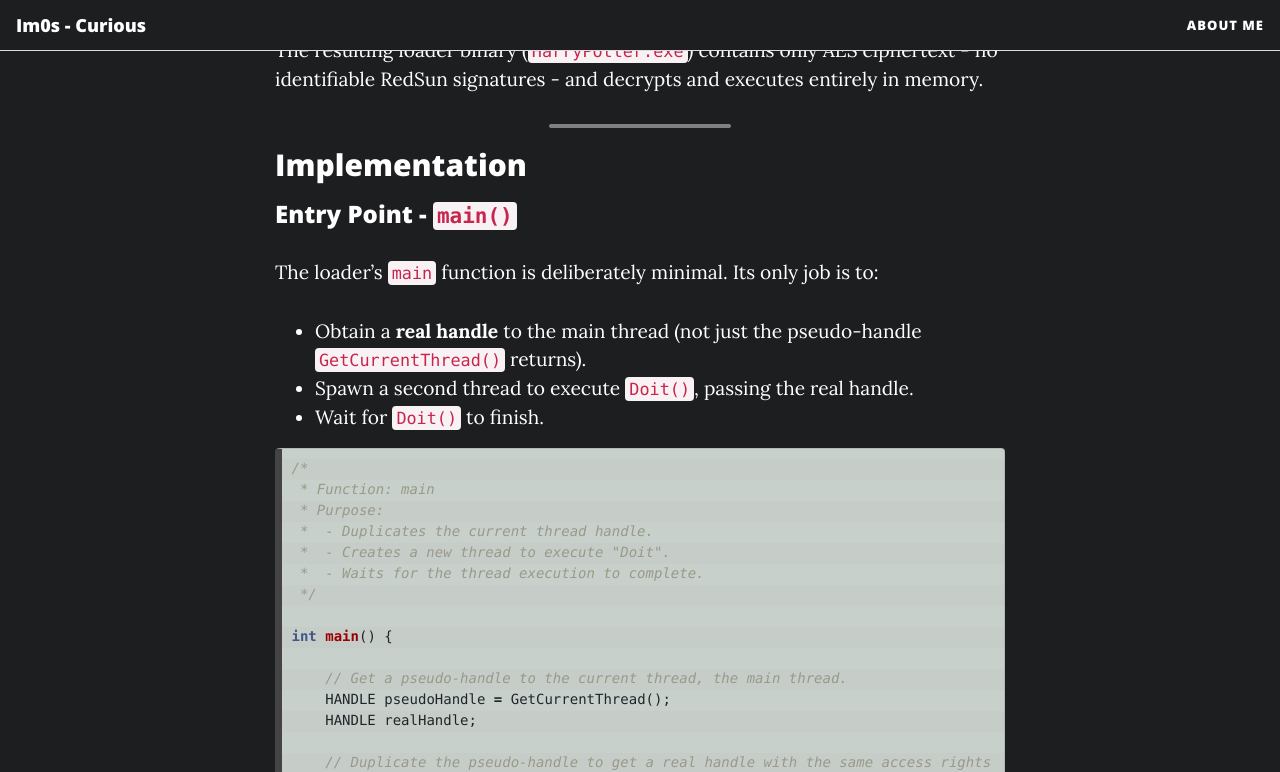
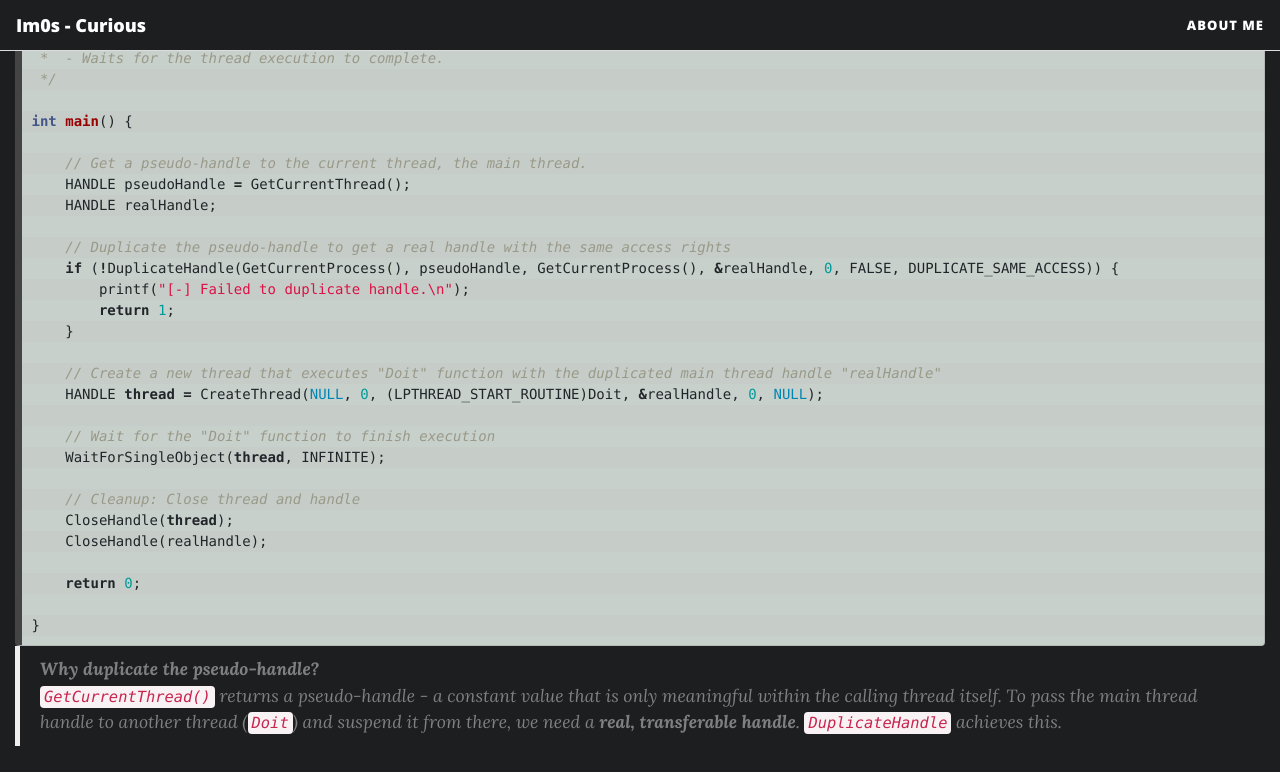
Before and after one commit to RFC6592/rfc6592.github.io, a Jekyll site: the page built from _posts/2026-05-12-LocalHollowing-RedSun.md, in a window 1280 px wide and 900 px high, scrolled down 3470 px, cut to the strip 0-772 px from the top of the window. Built offline with Jekyll 4.4.1, drawn with Linux system fonts in a browser that asks for light colours; nearby versions of some CDN libraries; some of the changed lines change nothing that is shown.

Commit message:
Update 2026-05-12-LocalHollowing-RedSun.md

```diff
--- a/_posts/2026-05-12-LocalHollowing-RedSun.md
+++ b/_posts/2026-05-12-LocalHollowing-RedSun.md
@@ -3,6 +3,7 @@ layout: post
 title: "Bypass Native Malicious PE Static Detection with Local Hollowing"
 subtitle: "There's lots to learn!"
 date: 2026-05-12
+full-width: true
 tags: [CyberSec]
 ---
 
```
